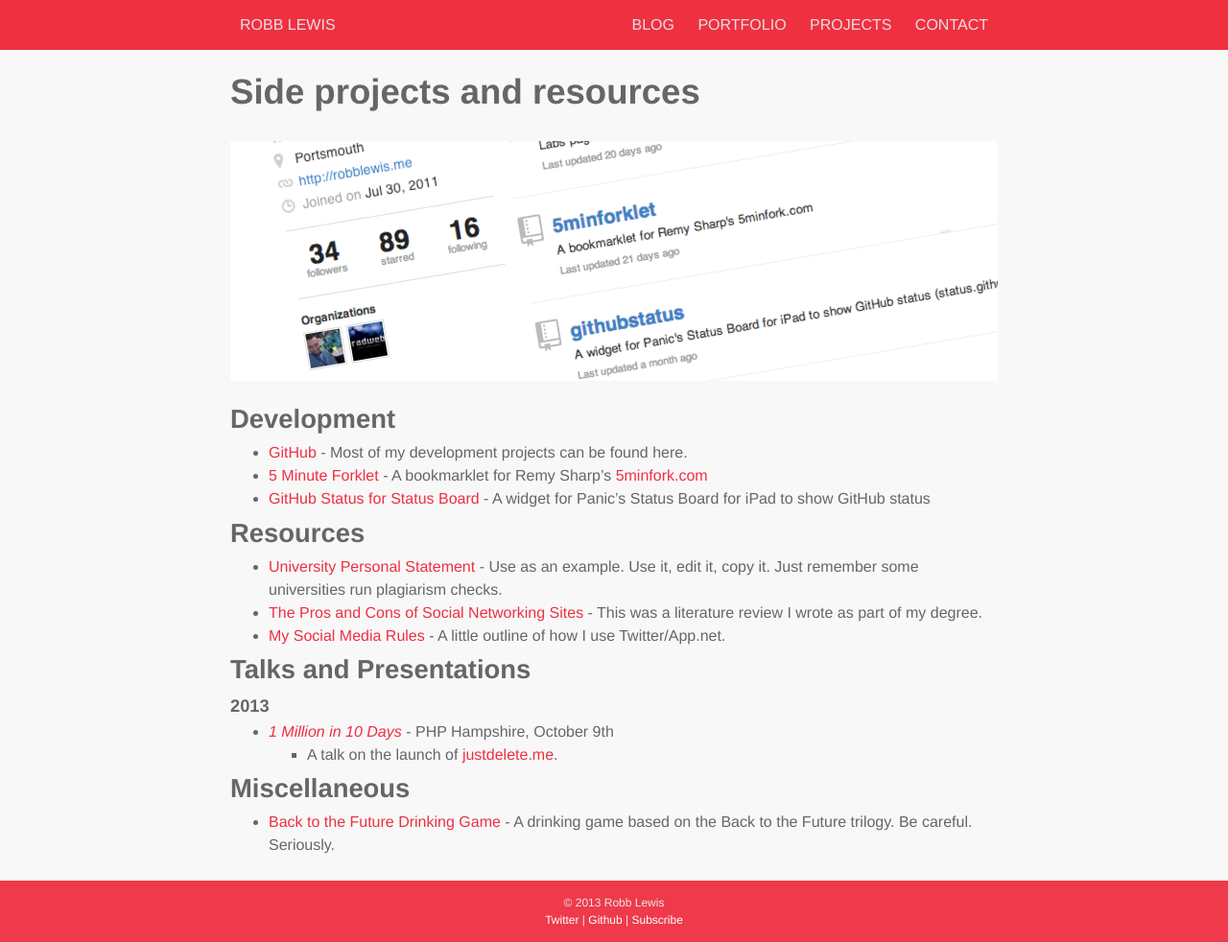
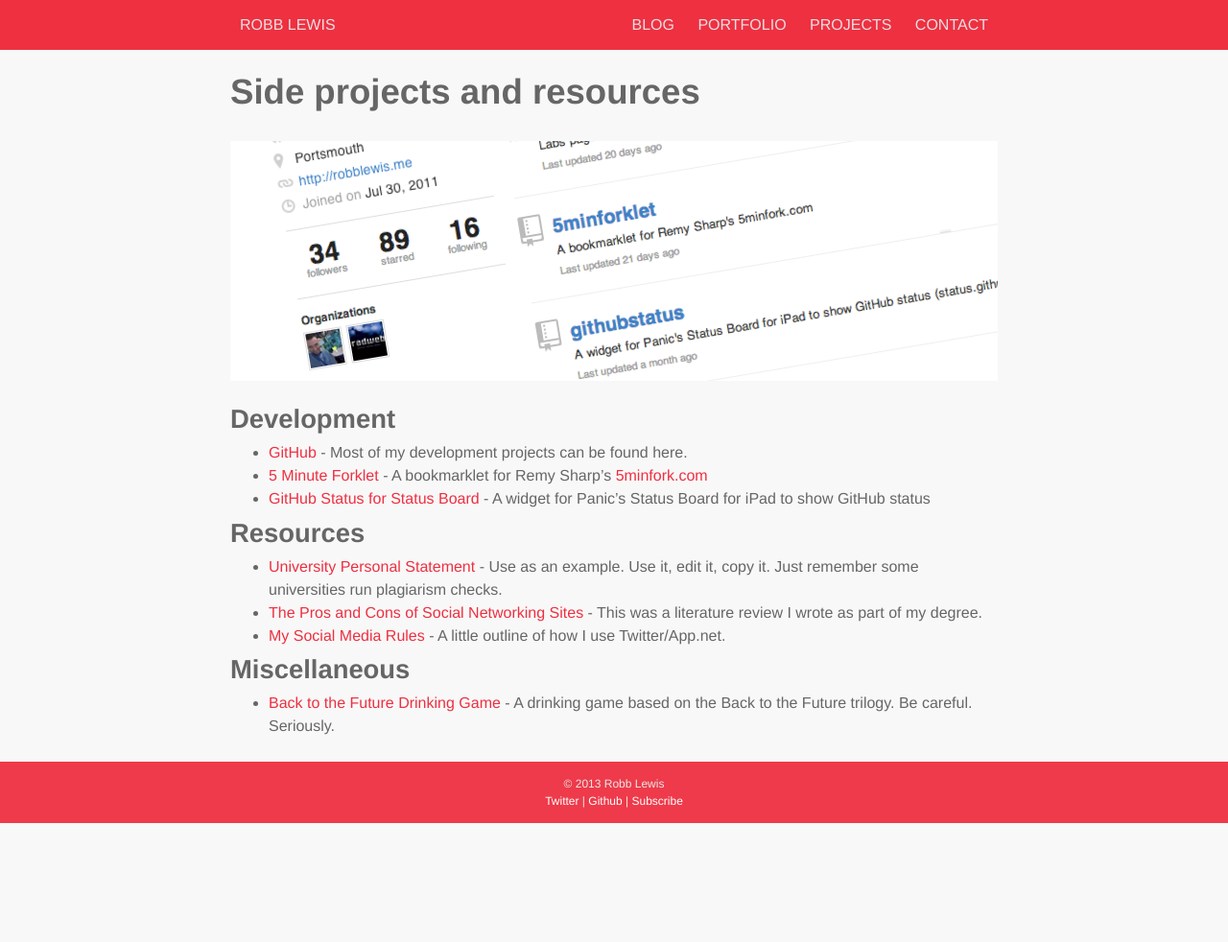
Before and after one commit to rknightuk/robblewis.me-jekyll, a Jekyll site: the page built from projects/index.md, in a window 1280 px wide. Shown: the whole page at 96% size. Built offline with Jekyll 4.4.1, drawn with Linux system fonts in a browser that asks for light colours; Markdown is read by kramdown in place of the engine named in the settings; after the commit the page ends 900 px from its top, so only the background shows below that.

Commit message:
Removed talks link

```diff
--- a/projects/index.md
+++ b/projects/index.md
@@ -17,13 +17,6 @@
 - [The Pros and Cons of Social Networking Sites](the-pros-and-cons-of-social-networking-sites) - This was a literature review I wrote as part of my degree.
 - [My Social Media Rules](social) - A little outline of how I use Twitter/App.net.
 
-## Talks and Presentations
-
-### 2013
-
-- *[1 Million in 10 Days](talks/2013/10-09-one-million-in-ten-days)* - PHP Hampshire, October 9th
-	- A talk on the launch of [justdelete.me](http://justdelete.me).
-
 ## Miscellaneous
 
 - [Back to the Future Drinking Game](back-to-the-future-drinking-game) - A drinking game based on the Back to the Future trilogy. Be careful. Seriously.
```
